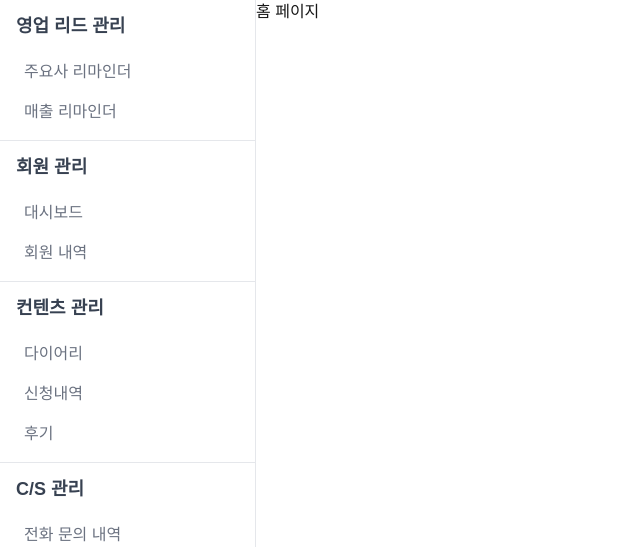
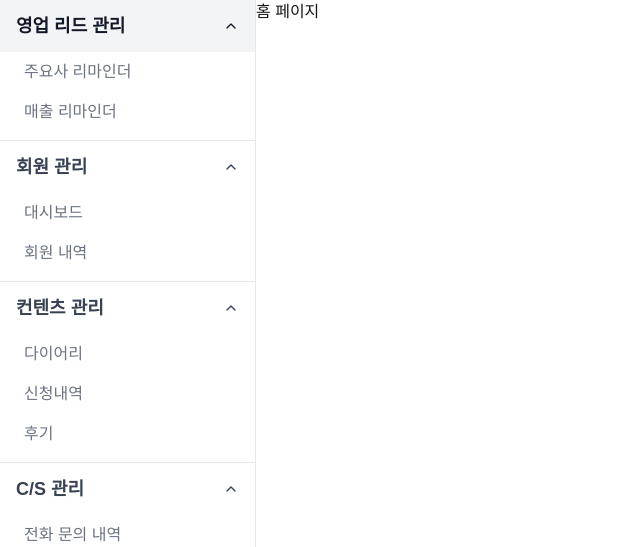
Before and after one commit to hiimjayson/crm, a Next.js app: page / in a window 1280 px wide. Shown: the top 547 px of the page, without its empty margins (0-640 px from the left). Built offline with nearby package versions, Linux system fonts and the light colour scheme.

Commit message:
deps: add lucide-react (icon)

```diff
--- a/package.json
+++ b/package.json
@@ -11,6 +11,7 @@
   "dependencies": {
     "@tanstack/react-query": "^5.59.16",
     "cookies-next": "^4.3.0",
+    "lucide-react": "^0.454.0",
     "next": "15.0.1",
     "react": "^18.2.0",
     "react-dom": "^18.2.0"
--- a/src/components/SideBar/Section.tsx
+++ b/src/components/SideBar/Section.tsx
@@ -1,6 +1,7 @@
 "use client";
 
 import { useState } from "react";
+import { ChevronUp } from "lucide-react";
 
 interface SectionProps {
   title: string;
@@ -17,7 +18,7 @@ export default function Section({ title, children }: SectionProps) {
         onClick={() => setIsOpen(!isOpen)}
       >
         {title}
-        <ChevronUpIcon
+        <ChevronUp
           className={`h-4 w-4 transform transition-transform duration-200 ${
             isOpen ? "rotate-0" : "rotate-180"
           }`}
@@ -33,7 +34,3 @@ export default function Section({ title, children }: SectionProps) {
     </div>
   );
 }
-
-function ChevronUpIcon(props: { className: string }) {
-  return <div {...props} />;
-}
```
Also changed, not shown: 1 other file (tests, documents, lock files or other folders).
